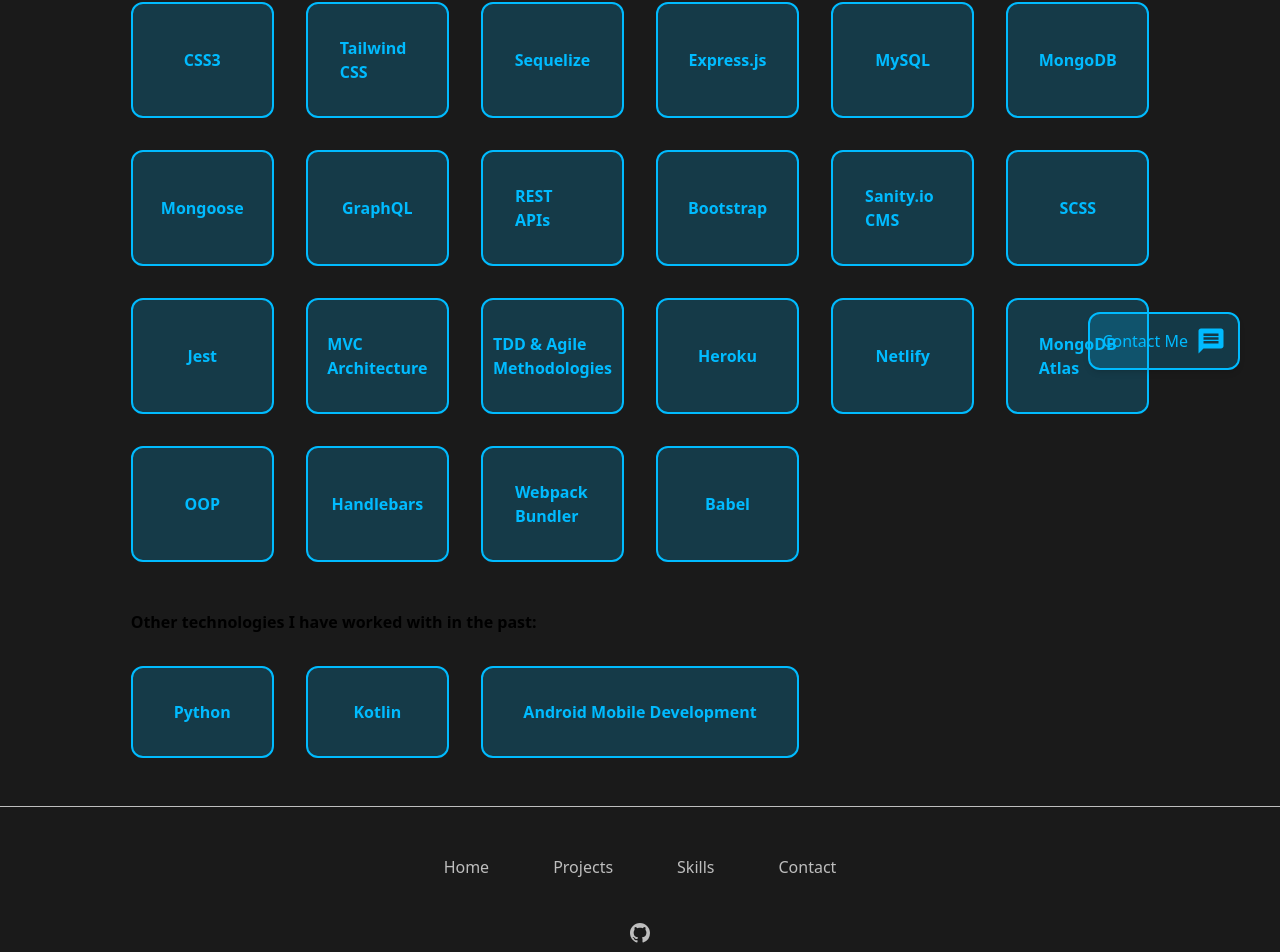
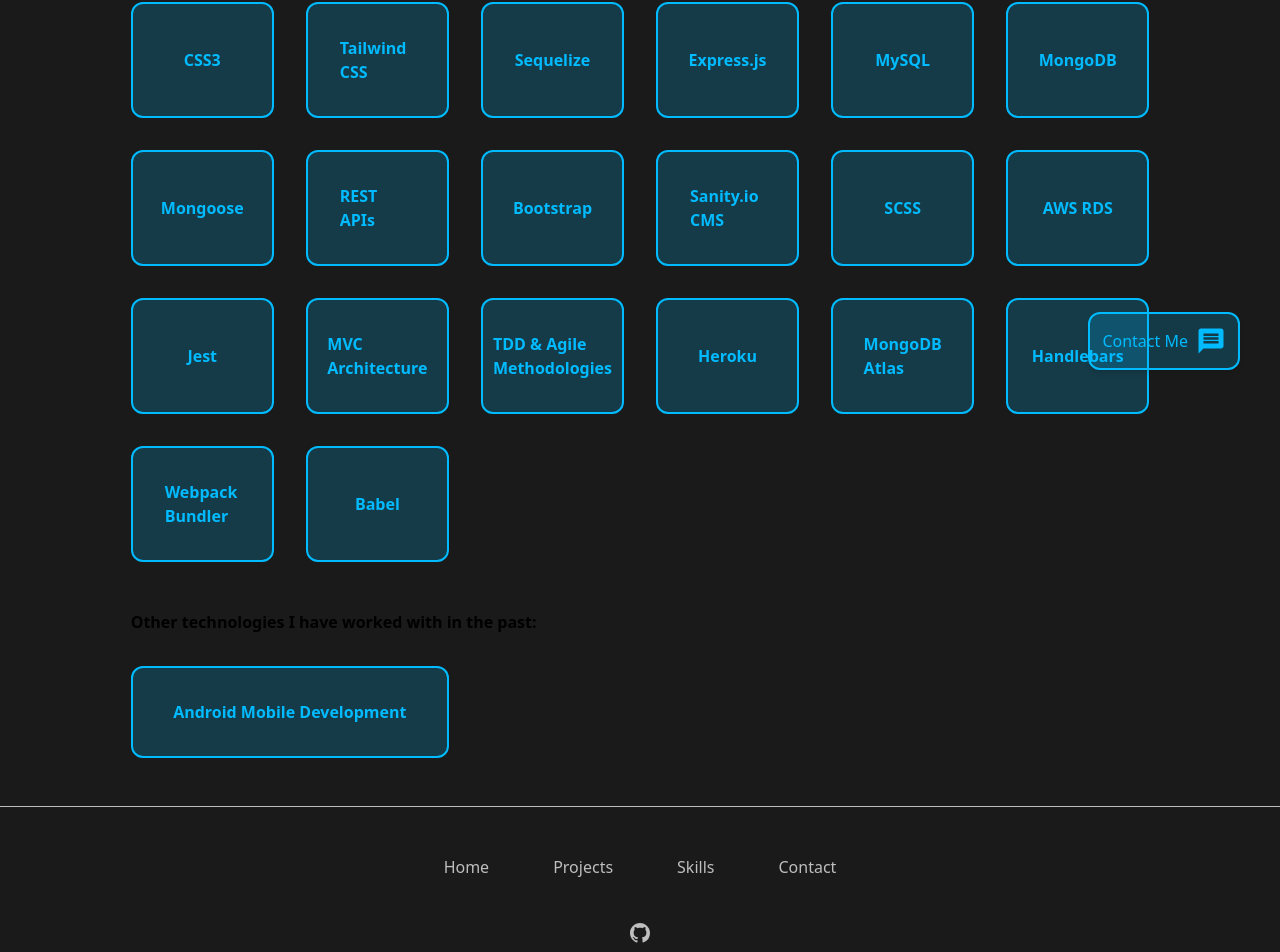
Before and after one commit to DariusGarcia/portfolio-2.0, a Next.js app: page /skills in a window 1280 px wide. Shown: the part 390-1342 px from the top of the page. Built offline with nearby package versions, Linux system fonts and the light colour scheme.

Commit message:
update skills

```diff
--- a/skillsList.js
+++ b/skillsList.js
@@ -13,24 +13,23 @@
     'MySQL',
     'MongoDB',
     'Mongoose',
-    'GraphQL',
     'REST APIs',
     'Bootstrap',
     'Sanity.io CMS',
     'SCSS',
+    'AWS RDS',
     'Jest',
     'MVC Architecture ',
     'TDD & Agile Methodologies',
     'Heroku',
-    'Netlify',
     'MongoDB Atlas',
-    'OOP',
     'Handlebars',
     'Webpack Bundler',
     'Babel',
   ],
 
-  previous: ['Python', 'Kotlin'],
+  // previous: ['Python', 'Kotlin'],
+  previous: [],
 }
 
 export default skills
```
